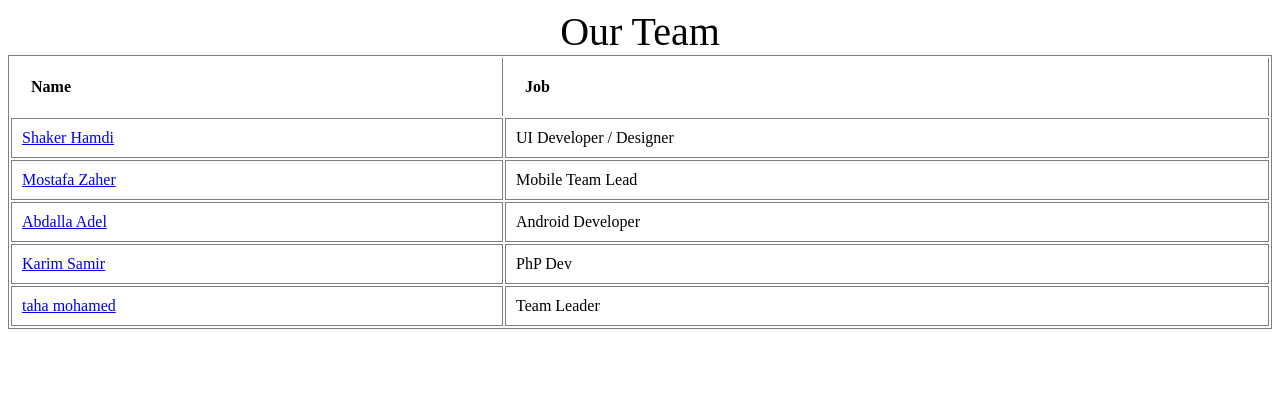
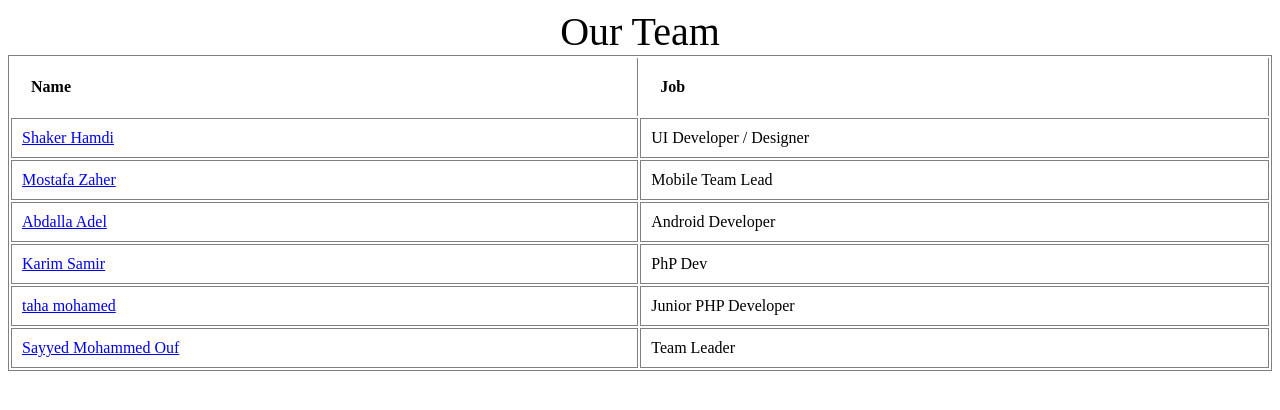
Before and after one commit to moselaymd/hello-git, a plain HTML site: page index.html in a window 1280 px wide. Drawn offline with Linux system fonts and the light colour scheme.

Commit message:
updating index - add sayyed

```diff
--- a/index.html
+++ b/index.html
@@ -3,7 +3,7 @@
 
 <head>
     <meta charset="UTF-8">
-    <title>Shaker Hamdi</title>
+    <title>Employees Profiles</title>
     <style>
     table {
         border: solid 1px gray;
@@ -60,6 +60,10 @@
             </tr>
             <tr>
                 <td><a href="taha.html">taha mohamed</a> </td>
+                <td>Junior PHP Developer</td>
+            </tr>
+	    <tr>
+                <td><a href="sayyed.html">Sayyed Mohammed Ouf</a> </td>
                 <td>Team Leader</td>
             </tr>
             </tbody>
```
